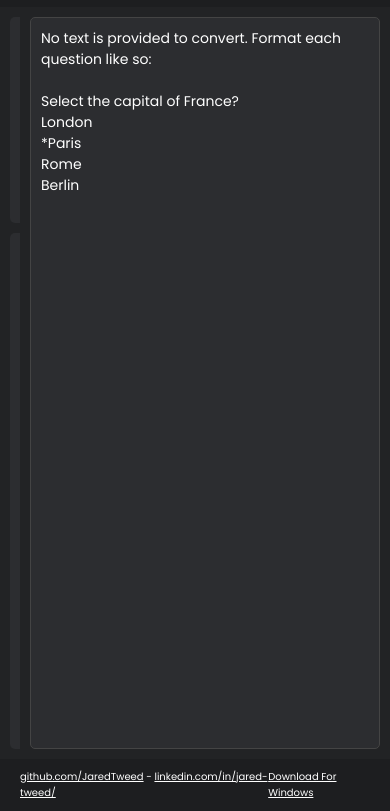
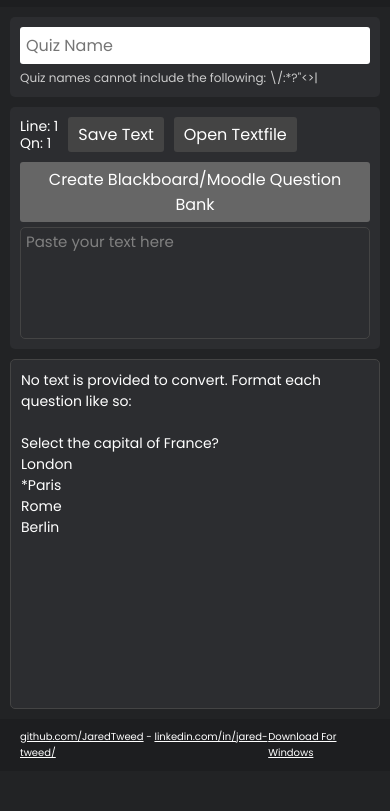
Before and after one commit to JaredTweed/TextToQuestionBankOnline, a plain HTML site: page index.html in a window 390 px wide. Shown: the part 73-884 px from the top of the page. After the commit the page ends 844 px from the top, so only its background shows below. Drawn offline with nearby package versions, Linux system fonts and the light colour scheme.

Commit message:
Add files via upload

```diff
--- a/index.html
+++ b/index.html
@@ -14,11 +14,29 @@
     onload="this.onload=null;this.rel='stylesheet'">
 
   <style>
+    html,
     body {
+      margin: 0;
+      padding: 0;
+      height: 100%;
+    }
+
+    body {
+      display: flex;
+      flex-direction: column;
+      background: #222325;
+      color: white;
+
       margin: 0;
       padding: 0;
       background: #222325;
       color: white;
+    }
+
+    header,
+    footer {
+      flex-shrink: 0;
+      /* Prevent shrinking */
     }
 
     body * {
@@ -66,7 +84,9 @@
 
     .main-wrapper {
       display: flex;
-      height: calc(100vh - 92px);
+      flex: 1;
+      padding: 10px;
+      gap: 10px;
       /* room for header/footer if desired */
     }
 
@@ -75,7 +95,6 @@
       flex: 1;
       display: flex;
       flex-direction: column;
-      padding: 10px;
       gap: 10px;
       box-sizing: border-box;
       overflow: hidden;
@@ -150,23 +169,29 @@
       overflow: hidden;
     }
 
-    /* The highlight layer behind the textarea */
-    .highlight-layer {
+    .highlight-layer,
+    #inputText {
       position: absolute;
       top: 0;
       left: 0;
       right: 0;
       bottom: 0;
-      z-index: 0;
-      pointer-events: none;
       font-size: 15px;
       line-height: 1.2em;
-      /* single spacing */
       padding: 5px;
       box-sizing: border-box;
       white-space: pre-wrap;
       word-wrap: break-word;
+      width: 100%;
+      height: 100%;
+    }
+
+    /* The highlight layer behind the textarea */
+    .highlight-layer {
+      z-index: 0;
+      pointer-events: none;
       overflow: hidden;
+      /* single spacing */
       /* no scrollbar, synced via JS */
     }
 
@@ -178,38 +203,39 @@
 
     /* The text area, placed above the highlight layer */
     #inputText {
-      position: absolute;
-      top: 0;
-      left: 0;
-      right: 0;
-      bottom: 0;
       z-index: 1;
       background: transparent;
       color: white;
       border: none;
       outline: none;
       resize: none;
-      width: 100%;
-      height: 100%;
-      font-size: 15px;
-      line-height: 1.2em;
-      padding: 5px;
-      box-sizing: border-box;
       overflow: auto;
     }
 
     /* Error box on the right column */
     .error-box {
-      width: 350px;
+      flex: 0;
+      min-height: 0;
+      min-width: 350px;
       background: #2c2d30;
       border-radius: 5px;
-      margin: 10px;
       padding: 10px;
       font-size: 14px;
       border: 1px solid #444;
       overflow-y: auto;
       white-space: pre-wrap;
       box-sizing: border-box;
+    }
+
+    @media screen and (max-width: 720px) {
+      .main-wrapper {
+        flex-direction: column;
+      }
+
+      .error-box {
+        min-height: 350px;
+        min-width: 0;
+      }
     }
   </style>
 </head>
```
